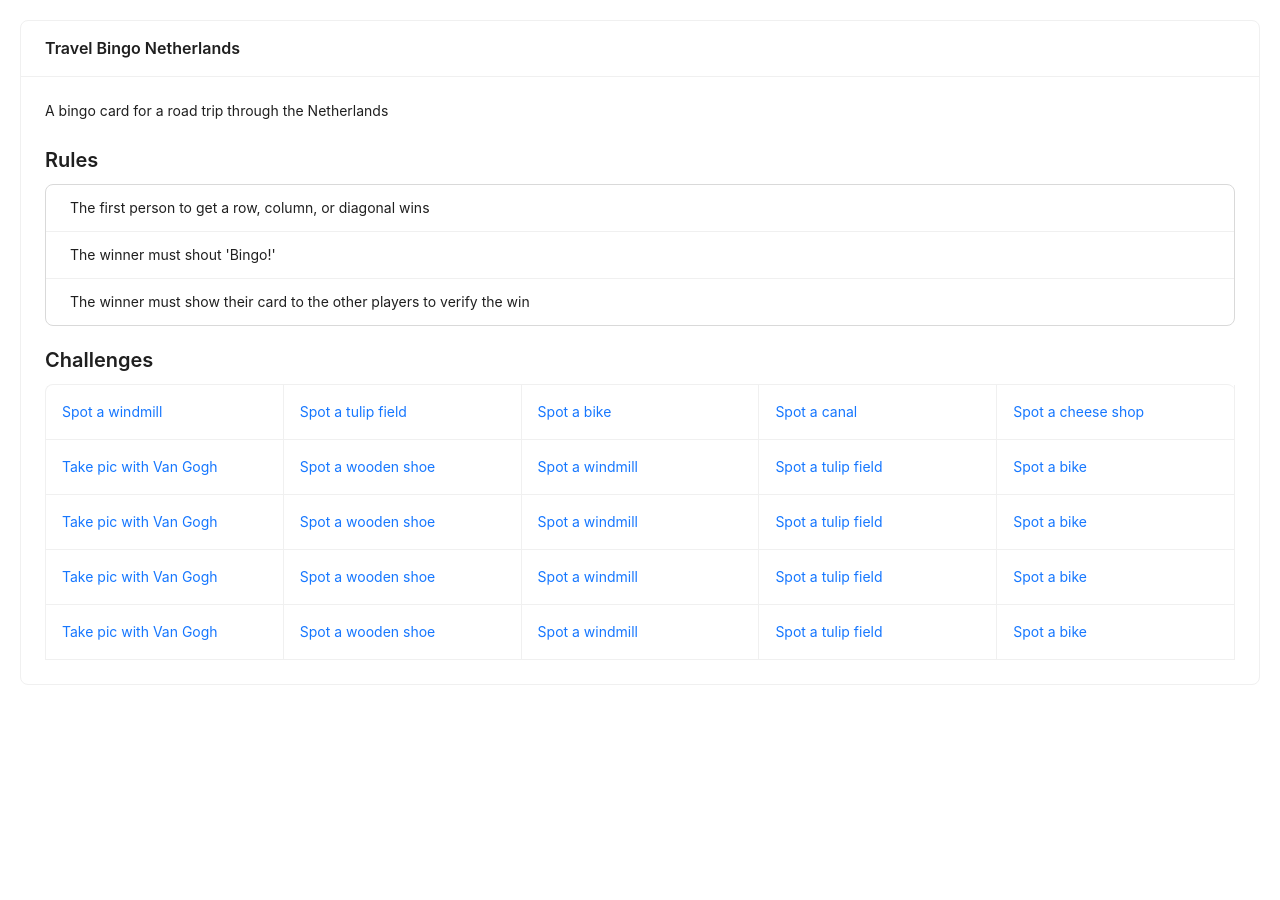
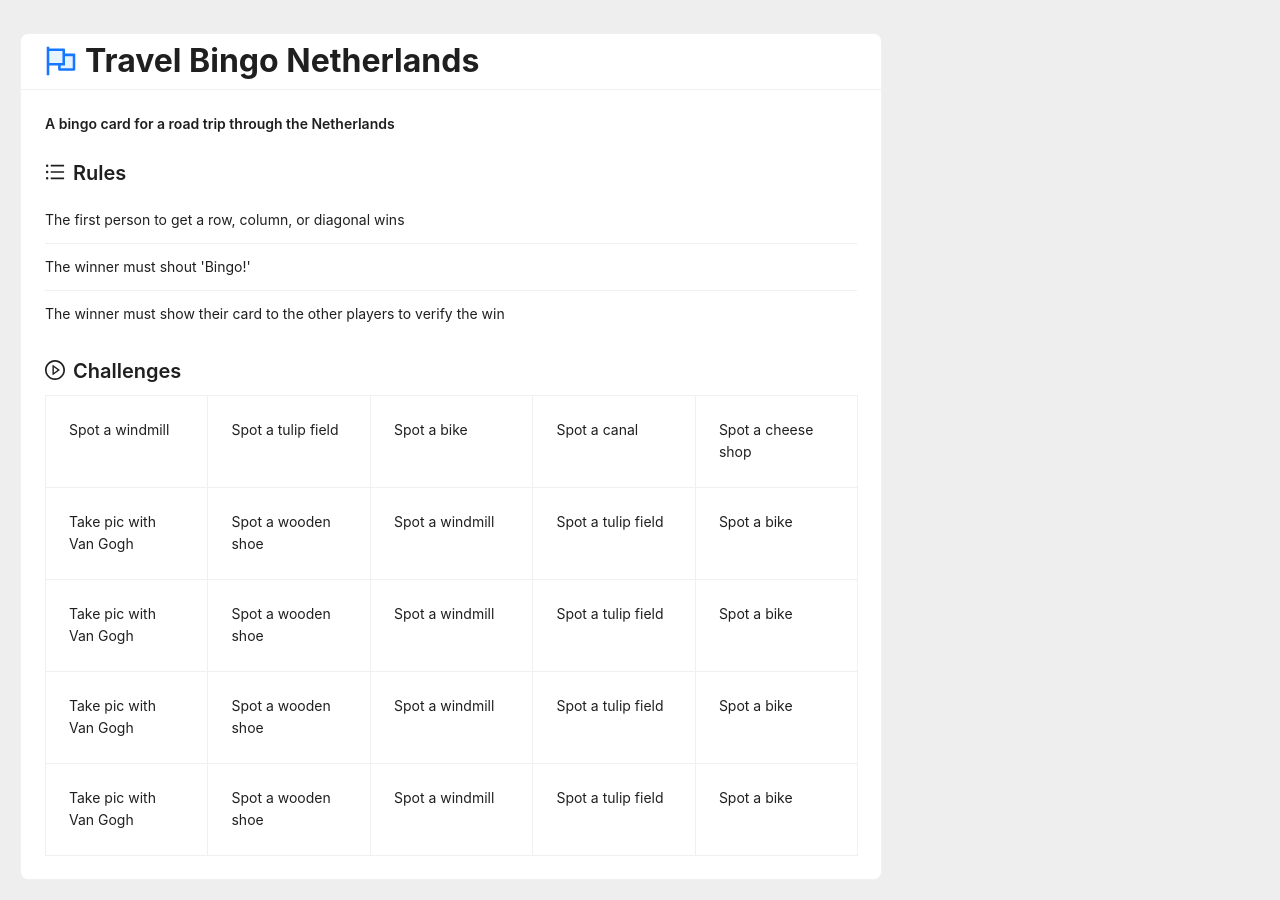
Before and after one commit to geo-quest/travel-bingo, a React (Create React App) app: page / in a window 1280 px wide. Before the commit the page ends 800 px from the top, so only its background shows below. Built offline with nearby package versions, Linux system fonts and the light colour scheme.

Commit message:
feat(board-page): some little improvements (wip)

```diff
--- a/package.json
+++ b/package.json
@@ -4,6 +4,7 @@
   "version": "1.0.2",
   "private": true,
   "dependencies": {
+    "@ant-design/icons": "^5.4.0",
     "@testing-library/jest-dom": "^5.17.0",
     "@testing-library/react": "^15.0.6",
     "@testing-library/user-event": "^13.5.0",
--- a/src/App.css
+++ b/src/App.css
@@ -1,3 +1,7 @@
+body {
+  background-color: #eee;
+}
+
 .App {
   text-align: center;
 }
--- a/src/App.tsx
+++ b/src/App.tsx
@@ -1,63 +1,54 @@
 /* eslint-disable arrow-parens */
 import "./App.css";
 
-import { Card, List, Table, Typography } from "antd";
+import {
+  FlagTwoTone,
+  PlayCircleOutlined,
+  UnorderedListOutlined,
+} from "@ant-design/icons";
+import { Card, List, Space, Typography } from "antd";
 
 import challenge from "./challenge.json";
 
 const { Title, Paragraph } = Typography;
 
 function App() {
-  const board = challenge.challenges.map(([col1, col2, col3, col4, col5]) => ({
-    col1,
-    col2,
-    col3,
-    col4,
-    col5,
-  }));
-
-  const renderColumn = (challenge: any) => (
-    <a
-      className="challenge-link"
-      onClick={() =>
-        alert(
-          `Challenge: ${challenge.challenge}\nDescription: ${challenge.description}\nPoints: ${challenge.points}`,
-        )
+  return (
+    <div style={{ padding: "20px" }}>
+      <Space direction="vertical" size={16}>
+        <Card
+          title={
+            <div style={{ display: "flex", alignItems: "center" }}>
+              <FlagTwoTone style={{ marginRight: 8, fontSize: "32px" }} />
+              <h1 style={{ margin: 0 }}>{challenge.title}</h1>
+            </div>
           }
         >
-      {challenge.challenge}
-    </a>
-  );
-
-  const columns = ["col1", "col2", "col3", "col4", "col5"].map((title) => ({
-    title,
-    dataIndex: title,
-    key: title,
-    render: renderColumn,
-    ellipsis: true,
-  }));
-
-  return (
-    <div style={{ padding: "20px" }}>
-      <Card title={challenge.title}>
-        <Paragraph>{challenge.description}</Paragraph>
-        <Title level={4}>Rules</Title>
+          <Paragraph strong>{challenge.description}</Paragraph>
+          <Title level={4}>
+            <UnorderedListOutlined style={{ marginRight: 8 }} />
+            Rules
+          </Title>
           <List
-          bordered
             dataSource={challenge.rules}
             renderItem={(rule) => <List.Item>{rule}</List.Item>}
           />
           <Title level={4} style={{ marginTop: "20px" }}>
+            <PlayCircleOutlined style={{ marginRight: 8 }} />
             Challenges
           </Title>
-        <Table
-          dataSource={board}
-          columns={columns}
-          showHeader={false}
-          pagination={false}
-          bordered={true}
-        ></Table>
+
+          {challenge.challenges.map((row, rowIndex) => (
+            <div key={rowIndex} style={{ display: "flex" }}>
+              {row.map((item, colIndex) => (
+                <Card.Grid key={colIndex} style={{ width: "20%" }}>
+                  {item.challenge}
+                </Card.Grid>
+              ))}
+            </div>
+          ))}
         </Card>
+      </Space>
     </div>
   );
 }
```
Also changed, not shown: 1 other file (tests, documents, lock files or other folders). Lines whose indentation alone changed are shown as unchanged.
